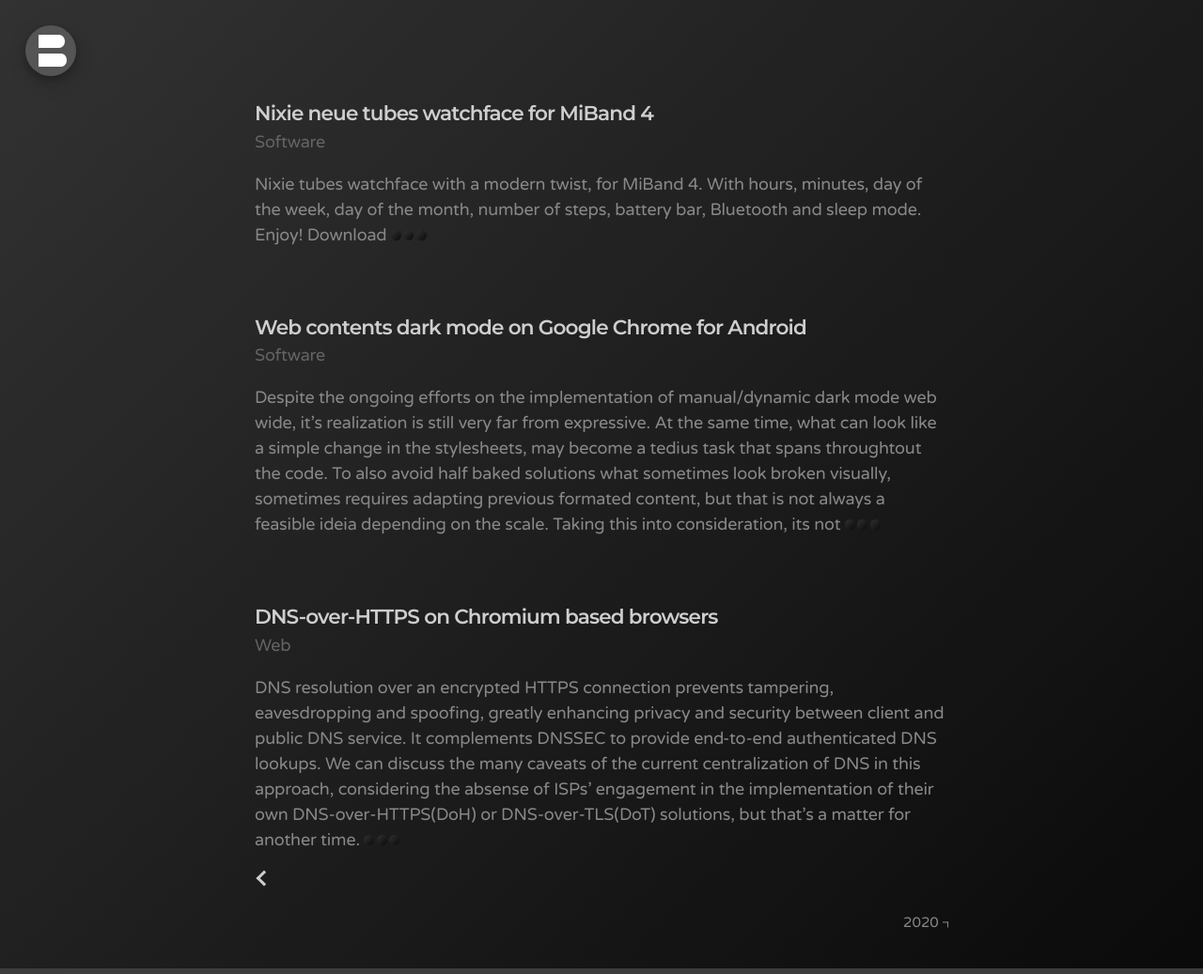
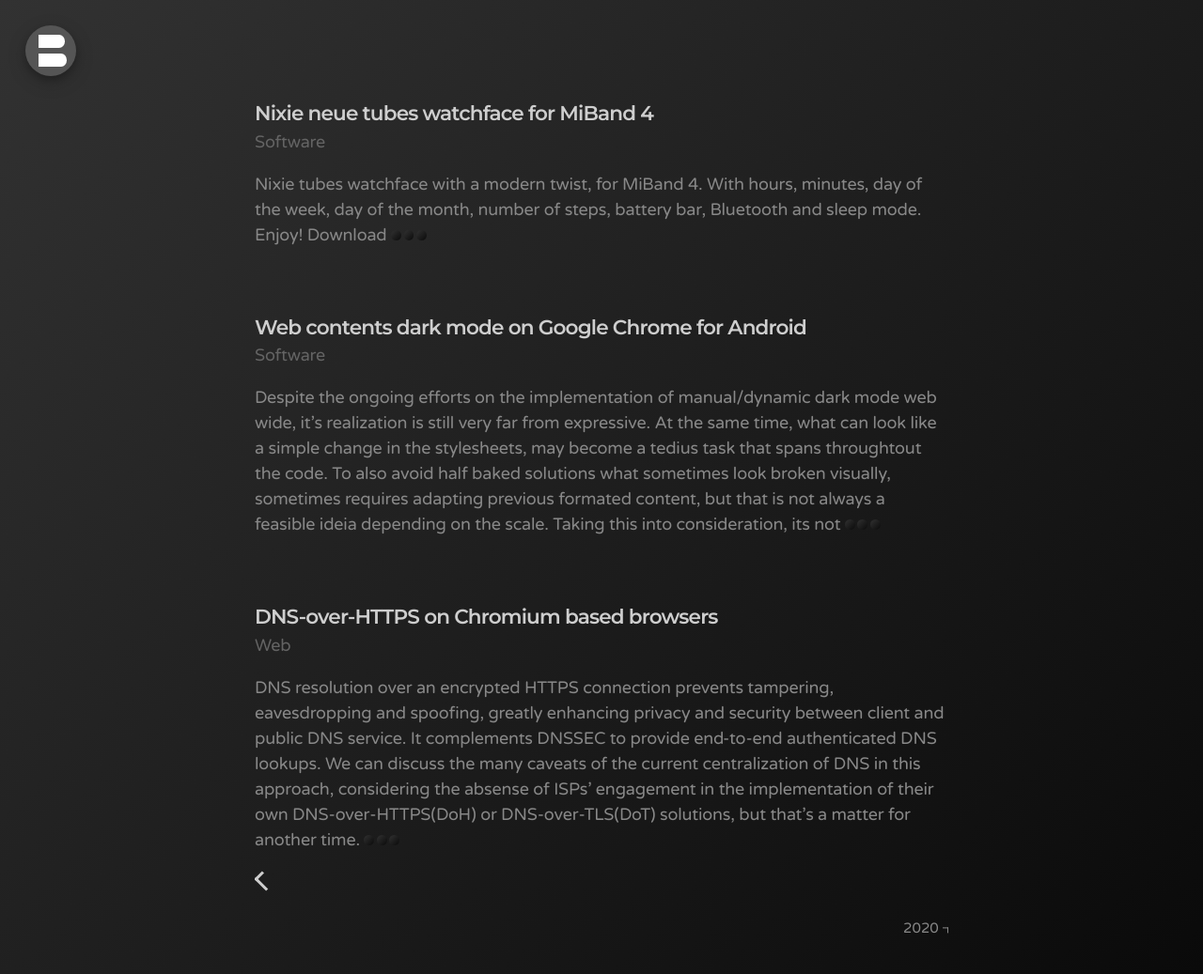
Before and after one commit to bonina/bonina.github.io, a Jekyll site: the page built from index.html, in a window 1280 px wide. Shown: the whole page at 94% size. Built offline with Jekyll 4.4.1, drawn with Linux system fonts in a browser that asks for light colours; the list of posts is cut into pages by our own code.

Commit message:
Update _pagination.scss

```diff
--- a/_sass/_pagination.scss
+++ b/_sass/_pagination.scss
@@ -25,6 +25,7 @@
   &:first-child {
     float: left;
     margin: 0.2rem;
+    min-height: 1rem;
     //margin-top:0.1rem;
     //margin-bottom:0.1rem;
   }
@@ -32,6 +33,7 @@
   &:last-child {
     float: right;
     margin: 0.2rem;
+    min-height: 1rem;
     //margin-top:0.1rem;
     //margin-bottom:0.1rem;
   }
```
